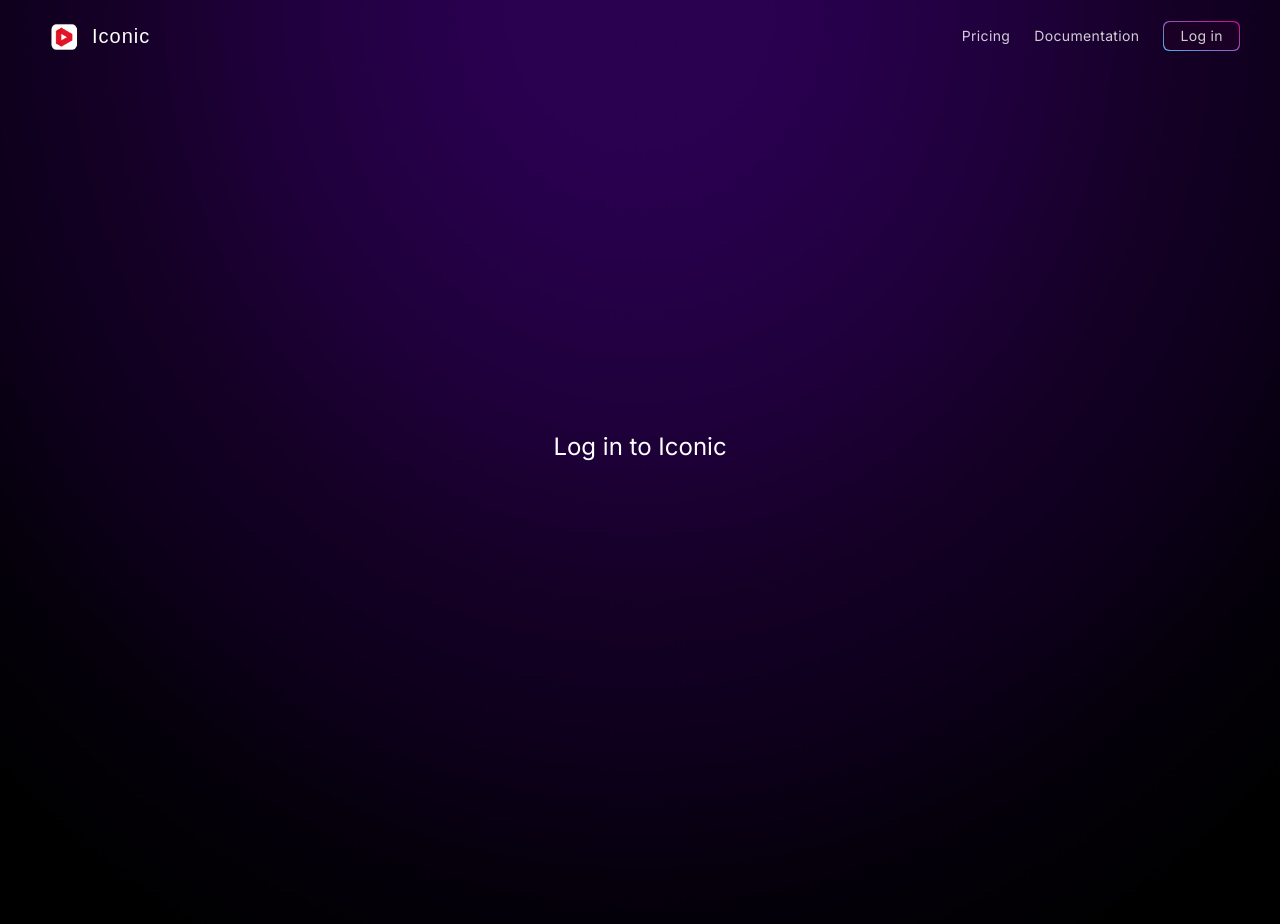
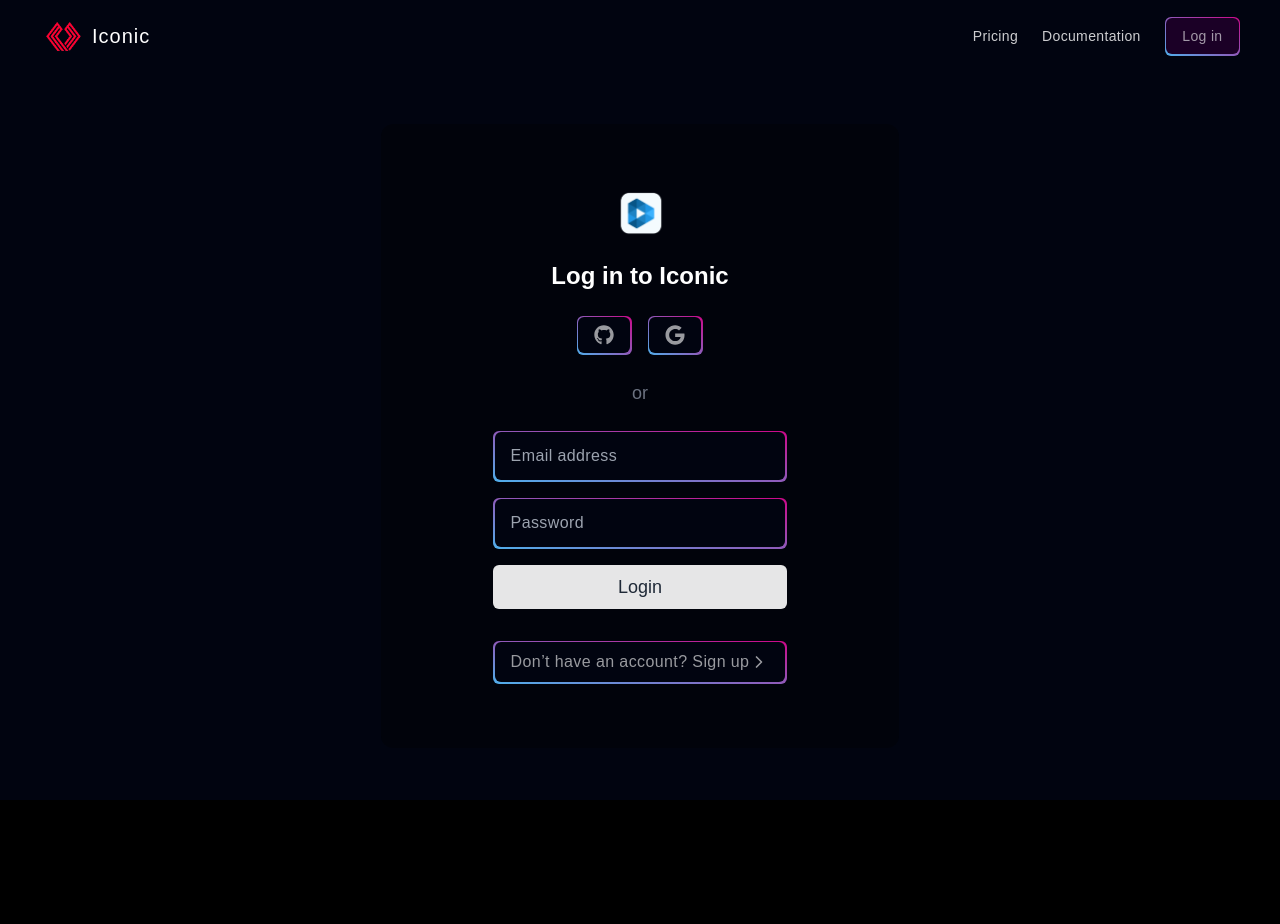
Before and after one commit to lukef7fywmrp/iconic-npm, a Next.js app: page /login in a window 1280 px wide. Shown: the top 924 px of the page. After the commit the page ends 800 px from the top, so only its background shows below. Built offline with nearby package versions, Linux system fonts and the light colour scheme; a web font is replaced by a local one.

Commit message:
workin on auth flow

```diff
--- /dev/null
+++ b/components/Button.tsx
@@ -0,0 +1,45 @@
+interface Props {
+  text?: string;
+  Icon?: any;
+  onClick?: () => void;
+  buttonColor: string;
+  buttonPadding?: string;
+  textColor?: string;
+  translateX?: string;
+}
+
+function Button({
+  text,
+  Icon,
+  onClick,
+  buttonColor,
+  buttonPadding,
+  textColor,
+  translateX,
+}: Props) {
+  return (
+    <div
+      className={`headerLink gradientBorder flex items-center justify-center rounded-md  p-[1.5px]`}
+      onClick={onClick}
+    >
+      <button
+        className={`group flex w-full items-center justify-center rounded-md ${buttonColor} ${
+          textColor ? textColor : "text-white/60"
+        } px-4 py-2 ${buttonPadding}`}
+      >
+        {text && (
+          <p className="transition-colors duration-300 group-hover:text-white">
+            {text}
+          </p>
+        )}
+        {Icon && (
+          <Icon
+            className={`h-5 w-5 transition duration-200 group-hover:${translateX} group-hover:text-white`}
+          />
+        )}
+      </button>
+    </div>
+  );
+}
+
+export default Button;
--- a/components/Header.tsx
+++ b/components/Header.tsx
@@ -1,38 +1,39 @@
 import Image from "next/image";
 import Link from "next/link";
+import { useRouter } from "next/router";
+import Button from "./Button";
 
 function Header() {
+  const router = useRouter();
+
   return (
     <header className="flex">
-      <img className="absolute w-full h-[180vh]" src="/gradientbg.png" alt="" />
-      <div className="flex w-full h-full justify-between px-10 py-3 z-0">
+      <div className="z-10 flex h-full w-full justify-between px-10 py-3">
         {/* Logo */}
         <Link href="/">
-          <div className="flex items-center space-x-1 transition-transform duration-300 ease-out hover:scale-105 cursor-pointer">
-            <div className="relative w-12 h-12 ">
-              <Image src="/logo6.png" objectFit="contain" layout="fill" />
+          <div className="flex cursor-pointer items-center space-x-1 transition-transform duration-300 ease-out hover:scale-105">
+            <div className="relative h-12 w-12 ">
+              <Image src="/logo2.png" objectFit="contain" layout="fill" />
             </div>
 
-            <p className="text-white text-xl tracking-wider font-author">
+            <p className="font-author text-xl tracking-wider text-white">
               Iconic
             </p>
           </div>
         </Link>
         {/* Pricing & Sign in */}
-        <div className="flex items-center text-sm space-x-6 text-white/80">
+        <div className="flex items-center space-x-6 text-sm text-white/80">
           <Link href="/">
             <p className="headerLink">Pricing</p>
           </Link>
           <Link href="/">
             <p className="headerLink">Documentation</p>
           </Link>
-          <Link href="/login">
-            <div className="bg-gradient-to-tr from-[#50afeb] to-[#cd0789] p-[1px] rounded-md headerLink">
-              <button className="bg-[#1b0026] px-4 py-1 rounded-md">
-                Log in
-              </button>
-            </div>
-          </Link>
+          <Button
+            text="Log in"
+            onClick={() => router.push("/login")}
+            buttonColor="bg-[#1b0026]"
+          />
         </div>
       </div>
     </header>
--- a/components/Landing.tsx
+++ b/components/Landing.tsx
@@ -20,38 +20,45 @@
   // console.log(posts);
 
   return (
-    <div className="flex flex-col max-w-[1300px] mx-auto text-white px-16 items-center justify-center w-full h-full font-author tracking-wide space-y-10 py-10 relative">
+    <div>
+      <img
+        className="absolute top-0 h-[180vh] w-full"
+        src="/gradientbg.png"
+        alt=""
+      />
+      <div className="relative mx-auto flex h-full w-full max-w-[1300px] flex-col items-center justify-center space-y-10 px-16 py-10 font-author tracking-wide text-white">
         {/* Video */}
-      <div className="space-x-10 flex rounded-xl overflow-auto w-full px-[15%]">
+        <div className="flex w-full space-x-10 overflow-auto rounded-xl px-[15%]">
           <iframe
-          className="flex-1 aspect-video rounded-2xl shadow-lg"
+            className="aspect-video flex-1 rounded-2xl shadow-lg"
             allow="accelerometer; autoplay; clipboard-write; encrypted-media; gyroscope; picture-in-picture"
             allowFullScreen
             src="https://www.youtube.com/embed/DCTuw2P6DCU"
           />
         </div>
         {/* Description */}
-      <div className="flex flex-col justify-center items-center w-full text-center space-y-10">
-        <div className="space-y-5 flex flex-col justify-center items-center">
-          <h1 className="text-6xl tracking-wide font-light">
+        <div className="flex w-full flex-col items-center justify-center space-y-10 text-center">
+          <div className="flex flex-col items-center justify-center space-y-5">
+            <h1 className="text-6xl font-light tracking-wide">
               All the libraries you need, made simple
             </h1>
-          <h2 className="text-2xl tracking-wide max-w-lg text-[#727272]">
+            <h2 className="max-w-lg text-2xl tracking-wide text-[#727272]">
               First website with over a hundred different libraries with full
               installation guides.
             </h2>
           </div>
           {/* Search */}
-        <div className="bg-gradient-to-tr from-[#50afeb] to-[#cd0789] p-[1px] rounded-md">
-          <div className="flex bg-[#1b0026] rounded-md">
+          <div className="rounded-md bg-gradient-to-tr from-[#50afeb] to-[#cd0789] p-[1px]">
+            <div className="flex rounded-md bg-[#1b0026]">
               <div className="flex items-center pl-3">
-              <MagnifyingGlassIcon className="flex-shrink-0 h-6 w-6 text-[#c2c2c2]" />
+                <MagnifyingGlassIcon className="h-6 w-6 flex-shrink-0 text-[#c2c2c2]" />
               </div>
               <input
                 type="text"
                 placeholder="Search packages"
-              className="bg-[#1b0026] outline-none flex-1 p-3.5 placeholder-[#c2c2c2] tracking-wide text-white rounded-md"
+                className="flex-1 rounded-md bg-[#1b0026] p-3.5 tracking-wide text-white placeholder-[#c2c2c2] outline-none"
               />
+            </div>
           </div>
         </div>
       </div>
--- a/package.json
+++ b/package.json
@@ -18,6 +18,8 @@
     "@types/react-dom": "18.0.5",
     "autoprefixer": "^10.4.7",
     "postcss": "^8.4.14",
+    "prettier": "^2.7.1",
+    "prettier-plugin-tailwindcss": "^0.1.13",
     "tailwindcss": "^3.1.2",
     "typescript": "4.7.2"
   }
--- a/pages/index.tsx
+++ b/pages/index.tsx
@@ -24,7 +24,7 @@
 
 const Home = ({ posts }: Props) => {
   return (
-    <div className="w-full overflow-y-hidden relative min-h-screen">
+    <div className="relative min-h-screen w-full overflow-y-hidden">
       <Head>
         <title>iconicnpm.com</title>
         <meta name="description" content="Generated by create next app" />
@@ -32,14 +32,14 @@
       </Head>
       <Header />
       <Landing />
-      <section className="flex-col my-32 tracking-wide relative">
-        <div className="text-white text-center space-y-5 font-author">
+      <section className="relative my-32 flex-col tracking-wide">
+        <div className="space-y-5 text-center font-author text-white">
           <h1 className="text-6xl">Explore</h1>
           <p className="text-2xl text-[#c2c2c2] ">
             Most used libraries in today's production
           </p>
         </div>
-        <div className="flex py-16 overflow-scroll gap-8 px-5 lg:px-20">
+        <div className="flex gap-8 overflow-scroll py-16 px-5 lg:px-20">
           <LibraryTop
             libraryLogo="/react.png"
             libraryName="React.js"
@@ -64,8 +64,8 @@
         </div>
       </section>
       <section className="pb-24">
-        <h1 className="text-white text-6xl text-center  font-author">
-          Libaries
+        <h1 className="text-center font-author text-6xl  text-white">
+          Libraries
         </h1>
         <div></div>
       </section>
--- a/pages/login.tsx
+++ b/pages/login.tsx
@@ -1,10 +1,15 @@
 import Head from "next/head";
 import Image from "next/image";
 import Header from "../components/Header";
+import { FaGithub } from "react-icons/fa";
+import { FaGoogle } from "react-icons/fa";
+import { FiChevronRight } from "react-icons/fi";
+
+import Button from "../components/Button";
 
 function Login() {
   return (
-    <div className="min-h-screen flex flex-col">
+    <div className="flex min-h-screen flex-col bg-[#010410] font-author">
       <Head>
         <title>iconicnpm.com</title>
         <meta name="description" content="Generated by create next app" />
@@ -12,12 +17,57 @@
       </Head>
       <Header />
 
-      <main className="max-w-4xl mx-auto flex flex-col justify-center items-center flex-1">
-        <Image src="/logo6.png" width={70} height={70} objectFit="contain" />
-        <h2 className="text-white z-10 text-2xl">Log in to Iconic</h2>
-        <div>
-          <button> </button>
-          <button></button>
+      <main className="mx-auto flex w-full flex-1 flex-col items-center justify-center font-author">
+        <div className=" flex flex-col items-center justify-center space-y-6 rounded-xl bg-black/30 py-16 px-28">
+          <Image src="/logo5.png" width={80} height={80} objectFit="contain" />
+
+          <h2 className="text-2xl font-semibold text-white">
+            Log in to Iconic
+          </h2>
+          <div className="flex space-x-4">
+            <Button
+              Icon={FaGithub}
+              buttonColor="bg-[#010410]"
+              buttonPadding="px-16"
+            />
+            <Button
+              Icon={FaGoogle}
+              buttonColor="bg-[#010410]"
+              buttonPadding="px-16"
+            />
+          </div>
+
+          <small className="text-lg font-medium text-gray-500">or</small>
+
+          <form className="flex w-full max-w-xs flex-col" autoComplete="off">
+            <div
+              className={`headerLink gradientBorder rounded-md] mb-4 flex items-center justify-center p-[1.5px]`}
+            >
+              <input
+                type="email"
+                placeholder="Email address"
+                className="w-full rounded-md bg-[#010410] px-4 py-3 outline-none"
+              />
+            </div>
+            <div
+              className={`headerLink gradientBorder rounded-md] mb-4 flex items-center justify-center p-[1.5px]`}
+            >
+              <input
+                type="password"
+                placeholder="Password"
+                className="w-full rounded-md bg-[#010410] px-4 py-3 outline-none"
+              />
+            </div>
+            <button className="mb-8 rounded-md bg-white/90 py-2 text-lg font-medium text-gray-800 transition duration-200 hover:bg-white/100 hover:text-black">
+              Login
+            </button>
+            <Button
+              text="Don’t have an account? Sign up"
+              buttonColor="bg-[#010410]"
+              Icon={FiChevronRight}
+              translateX="translate-x-[25%]"
+            />
+          </form>
         </div>
       </main>
     </div>
--- a/styles/globals.css
+++ b/styles/globals.css
@@ -8,20 +8,23 @@
 
 @layer base {
   body {
-    @apply font-inter bg-black;
+    @apply bg-black font-inter;
   }
 }
 
 @layer components {
   .heading {
-    @apply text-white bg-center bg-clip-text tracking-wide text-transparent p-2;
+    @apply bg-clip-text bg-center p-2 tracking-wide text-white text-transparent;
   }
   .headerLink {
-    @apply hover:text-white/100 cursor-pointer transition duration-300 ease-in-out tracking-wide;
+    @apply cursor-pointer tracking-wide transition duration-300 ease-in-out hover:text-white/100;
   }
   .landingvidButton {
-    @apply text-white bg-gradient-to-br from-purple-500 to-green-500 px-14
-     py-3 rounded-md;
+    @apply rounded-md bg-gradient-to-br from-purple-500 to-green-500 px-14
+     py-3 text-white;
+  }
+  .gradientBorder {
+    @apply rounded-md bg-gradient-to-tr from-[#50afeb] to-[#cd0789];
   }
   .libraryButton {
     @apply bg-red-600;
```
Also changed, not shown: components/LibraryTop.tsx (+14 -14 lines), 1 other file (tests, documents, lock files or other folders). Lines whose indentation alone changed are shown as unchanged.
